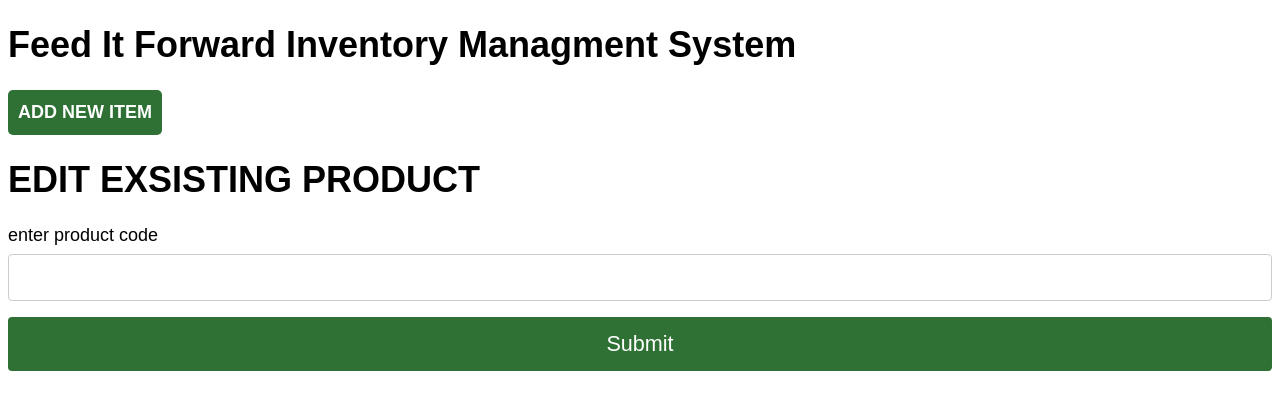
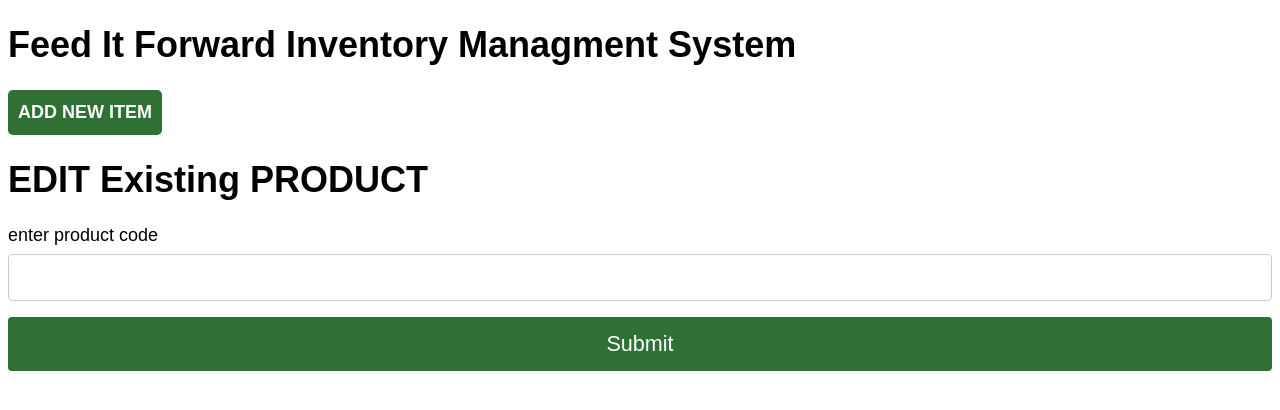
Before and after one commit to trossossp3/ESC102, a website: page index.html in a window 1280 px wide. Drawn offline with Linux system fonts and the light colour scheme; files that its build step writes are made by us from their sources.

Commit message:
last commit before changes

```diff
--- a/index.html
+++ b/index.html
@@ -21,7 +21,7 @@
 
 
 
-    <h1>EDIT EXSISTING PRODUCT</h1>
+    <h1>EDIT Existing PRODUCT</h1>
     <form method = "POST" action="/exsists">
         <label>enter product code</label>
         <input type = "text" name="code">
--- a/jagger.ejs
+++ b/jagger.ejs
@@ -26,6 +26,8 @@
   <body>
     <h1>ALL DOCUMENTS <br /></h1>
     <table>
+
+      <!-- <label>Search for </label> -->
         <tr>
             <th>code</th>
             <th>mass</th>
```
